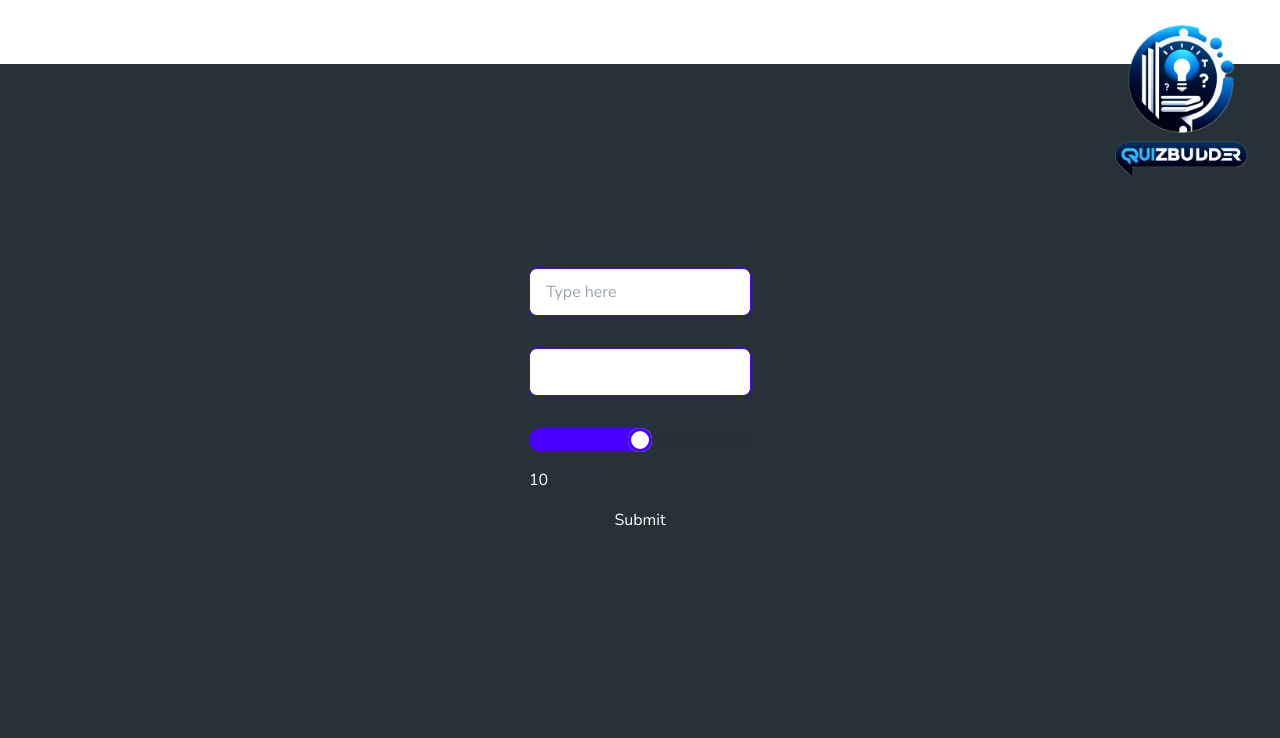
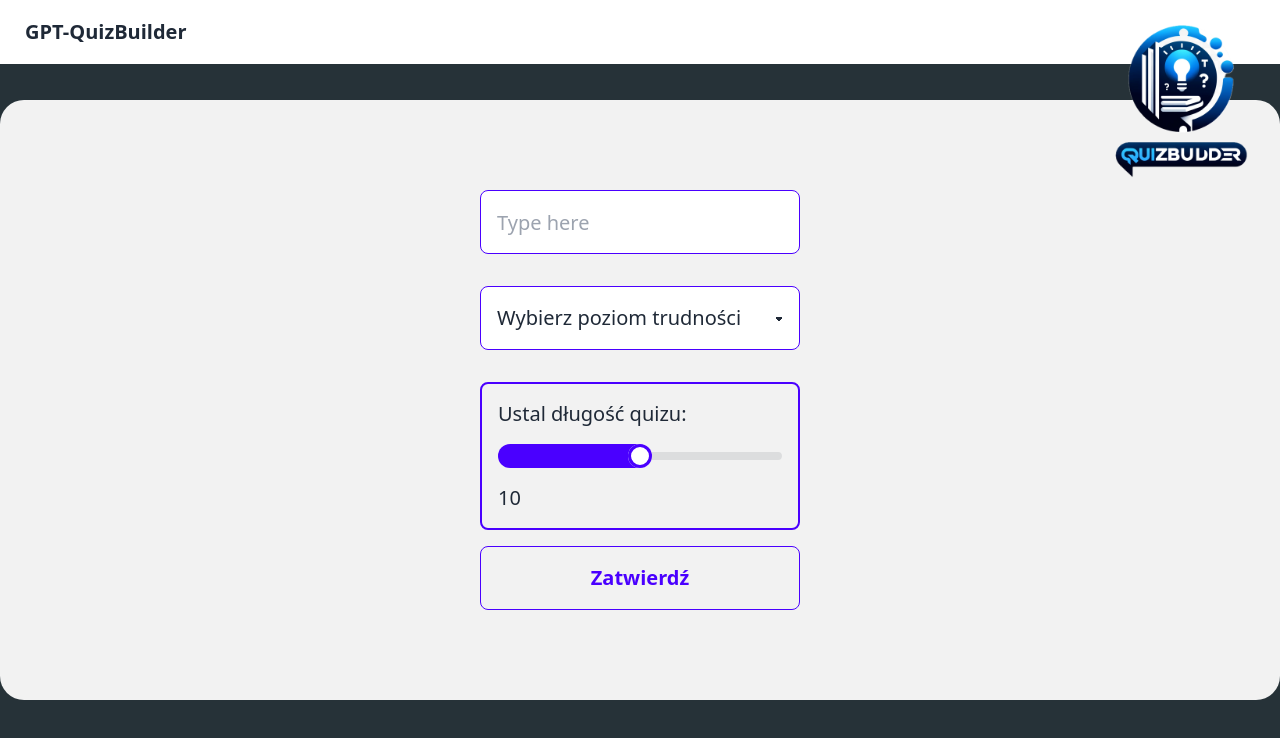
Before and after one commit to Adriann77/GPTQuizBuilder, a React (Vite) app: page / in a window 1280 px wide. Shown: the top 738 px of the page. Built offline with nearby package versions, Linux system fonts and the light colour scheme; no server answers.

Commit message:
change styles for form

```diff
--- a/index.html
+++ b/index.html
@@ -1,13 +1,21 @@
 <!doctype html>
 <html lang="en">
+
 <head>
   <meta charset="UTF-8" />
   <link rel="icon" type="image/svg+xml" href="/QuizBuilderLogo.svg" />
+  <link rel="preconnect" href="https://fonts.googleapis.com">
+  <link rel="preconnect" href="https://fonts.gstatic.com" crossorigin>
+  <link
+    href="https://fonts.googleapis.com/css2?family=Poppins:ital,wght@0,100;0,200;0,300;0,400;0,500;0,600;0,700;0,800;0,900;1,100;1,200;1,300;1,400;1,500;1,600;1,700;1,800;1,900&display=swap"
+    rel="stylesheet">
   <meta name="viewport" content="width=device-width, initial-scale=1.0" />
   <title>GptQuizBuilder</title>
 </head>
+
 <body>
   <div id="root"></div>
   <script type="module" src="/src/main.tsx"></script>
 </body>
+
 </html>
--- a/src/components/FormComponent.tsx
+++ b/src/components/Form.tsx
@@ -4,7 +4,7 @@ interface Props {
 	userAnswer: (genre: string, difficult: string, length: number) => void;
 }
 
-export const FormComponent = ({ userAnswer }: Props) => {
+export const Form = ({ userAnswer }: Props) => {
 	const {
 		register,
 		handleSubmit,
@@ -25,12 +25,12 @@ export const FormComponent = ({ userAnswer }: Props) => {
 				userAnswer(data.genre, data.difficult, data.length);
 				reset();
 			})}
-			className='flex gap-4 flex-col'>
+			className='flex gap-4 flex-col items-center justify-center container h-[600px] bg-base-200 rounded-3xl text-xl'>
 			<input
 				{...register('genre', { required: 'this is required', maxLength: 10 })}
 				type='text'
 				placeholder='Type here'
-				className='input input-bordered input-primary w-full max-w-xs'
+				className='input input-bordered input-primary w-full max-w-xs h-16 text-xl'
 			/>
 			<p>{errors.genre?.message}</p>
 			{watch('genre').length > 12 && <p>Za długie</p>}
@@ -40,7 +40,7 @@ export const FormComponent = ({ userAnswer }: Props) => {
 					required: 'Musisz wybrać poziom trudności.',
 					validate: value => value !== 'chooseDiff' || 'Wybierz poziom trudnosci',
 				})}
-				className='select select-primary w-full max-w-xs'>
+				className='select select-primary w-full max-w-xs h-16 text-xl'>
 				<option
 					disabled
 					value='chooseDiff'>
@@ -51,15 +51,18 @@ export const FormComponent = ({ userAnswer }: Props) => {
 				<option value='expert'>Expert w dziedzinie</option>
 			</select>
 			<p>{errors.difficult?.message}</p>
+			<div className='flex flex-col gap-4 w-[320px] p-4 border-2 border-primary rounded-lg'>
+				<label htmlFor=''>Ustal długość quizu:</label>
 				<input
 					{...register('length', { min: 5, max: 15 })}
 					type='range'
 					min={5}
 					max={15}
-				className='range range-primary'
+					className='range range-primary max-w-[320px]'
 				/>
 				<p>{watch('length')}</p>
-			<input type='submit' />
+			</div>
+			<button className='btn btn-primary btn-outline w-[320px] h-16 text-xl'>Zatwierdź</button>
 		</form>
 	);
 };
--- a/src/components/MainLayout.tsx
+++ b/src/components/MainLayout.tsx
@@ -1,5 +1,5 @@
 
 
 export const MainLayout = ({ children }: React.PropsWithChildren) => {
-	return <div className='flex h-screen items-center justify-center bg-[#263238] flex-col'>{children}</div>;
+	return <div className='flex h-screen items-center justify-center bg-[#263238] flex-col poppins'>{children}</div>;
 };
--- a/src/components/Quiz.tsx
+++ b/src/components/Quiz.tsx
@@ -22,6 +22,7 @@ export const Quiz = ({ questions }: QuizProps) => {
 	const [selectedAnswer, setSelectedAnswer] = useState('');
 	const [showExplanation, setShowExplanation] = useState(false);
 	const [questionNumber, setQuestionNumber] = useState<number>(1);
+
 
 	const question = questions[currentQuestionIndex];
 
--- a/src/main.tsx
+++ b/src/main.tsx
@@ -1,5 +1,5 @@
-import './styles/theme.scss';
-import './styles/globals.scss';
+
+
 import './index.css';
 
 import React from 'react';
--- a/src/styles/globals.scss
+++ /dev/null
@@ -1,42 +0,0 @@
-@import url('https://fonts.googleapis.com/css2?family=Nunito+Sans:ital,opsz,wght@0,6..12,200..1000;1,6..12,200..1000&family=Roboto:ital,wght@0,100;0,300;0,400;0,500;0,700;0,900;1,100;1,300;1,400;1,500;1,700;1,900&display=swap');
-
-* {
-	box-sizing: border-box;
-	padding: 0;
-	margin: 0;
-	font-family: 'Nunito Sans', sans-serif;
-}
-
-body{
-	color: var(--color-white);
-}
-
-li {
-	list-style: none;
-}
-
-h1,
-h2 {
-	font-weight: 700;
-}
-
-h1 {
-	font-size: 2rem;
-}
-
-h2 {
-	font-size: 1.5rem;
-}
-
-h3 {
-	font-size: 1.25rem;
-}
-
-a {
-	text-decoration: none;
-	cursor: pointer;
-}
-
-button {
-	cursor: pointer;
-}
--- a/src/styles/theme.scss
+++ /dev/null
@@ -1,16 +0,0 @@
-body {
-	--font-size-default: 16px;
-
-	--color-text-error: rgb(205, 64, 64);
-
-	--color-white: #ffffff;
-	--color-grey: hsl(0, 0%, 96%);
-
-	--color-main-layout: #263238;
-	--color-light-blue: #f0f8ff;
-	--color-light-grey: #f5f5f5;
-	--color-blue: #007bff;
-	--color-succes: #28a745;
-	--color-error: #dc3545;
-	--color-warning: #ffc107;
-}
--- a/src/views/MainPage/MainPage.tsx
+++ b/src/views/MainPage/MainPage.tsx
@@ -1,6 +1,6 @@
 import { useState } from 'react';
 import { QuizFetcher } from '../../components/QuizFetcher';
-import { FormComponent } from '../../components/FormComponent';
+import { Form } from '../../components/Form';
 import { Header } from '../../components/Header';
 import { MainLayout } from '../../components/MainLayout';
 
@@ -18,7 +18,7 @@ export const MainPage = () => {
 	return (
 		<MainLayout>
 			<Header />
-			{isFormShown && <FormComponent userAnswer={getData} />}
+			{isFormShown && <Form userAnswer={getData} />}
 			{!isFormShown && <QuizFetcher data={quizParams} />}
 		</MainLayout>
 	);
--- a/tailwind.config.js
+++ b/tailwind.config.js
@@ -1,4 +1,29 @@
 module.exports = {
 	content: ['./src/**/*.{js,ts,jsx,tsx}'],
 	plugins: [require('daisyui')],
+	extend: {
+		fontFamily: {
+			poppins: ['Poppins', 'sans-serif'],
+		},
+		fontWeight: {
+			regular: 400,
+			medium: 500,
+			semibold: 600,
+		},
+		fontSize: {
+			h1: ['42px', { lineHeight: '34px', letterSpacing: 0, fontWeight: '400' }],
+			h2: ['30px', { lineHeight: '24px', letterSpacing: 0 }],
+			h3: ['14px', { lineHeight: '16px', letterSpacing: 0 }],
+			body: ['14px', { lineHeight: '20px', letterSpacing: 0 }],
+			button: ['14px', { lineHeight: '16px', letterSpacing: 0 }],
+		},
+		colors: {
+			'dark-granat': '#1A202C',
+		},
+		body: {
+			fontFamily: {
+				poppins: ['Poppins', 'sans-serif'],
+			},
+		},
+	},
 };
```
Lines whose indentation alone changed are shown as unchanged.
